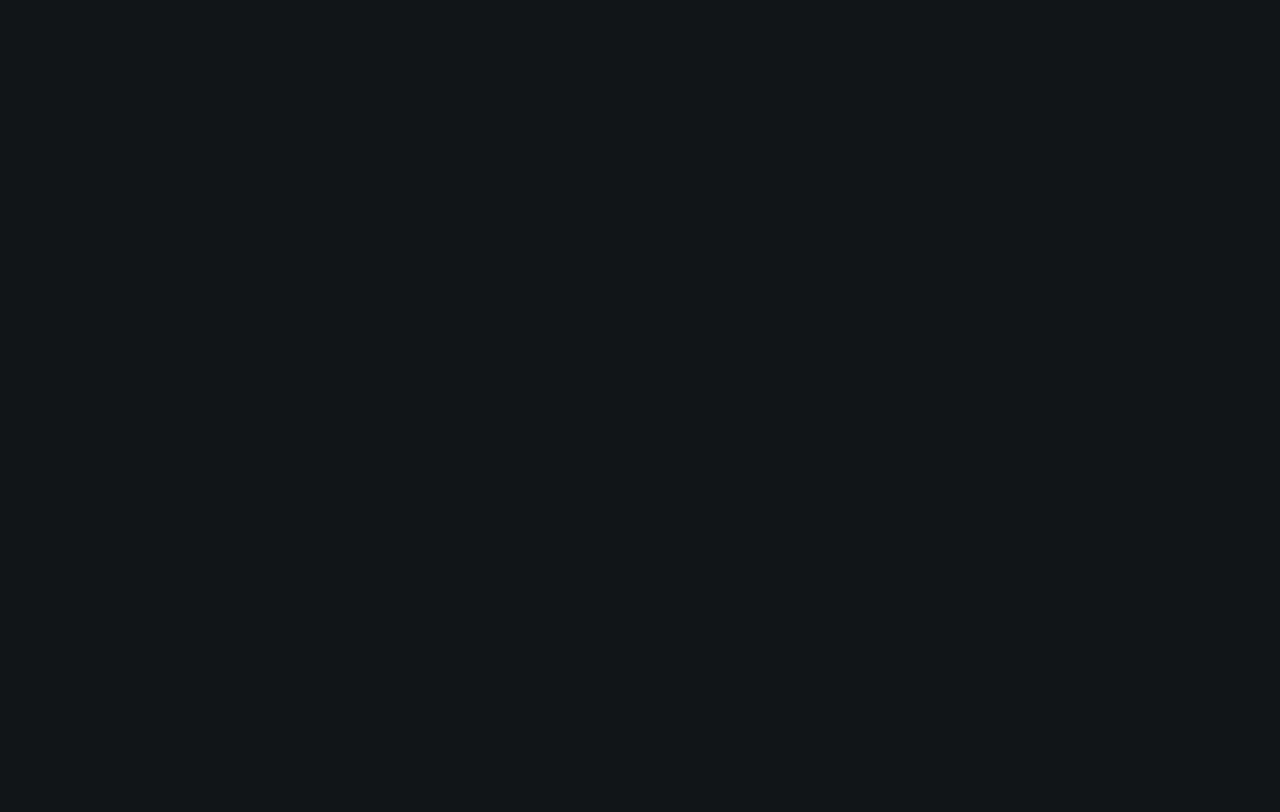
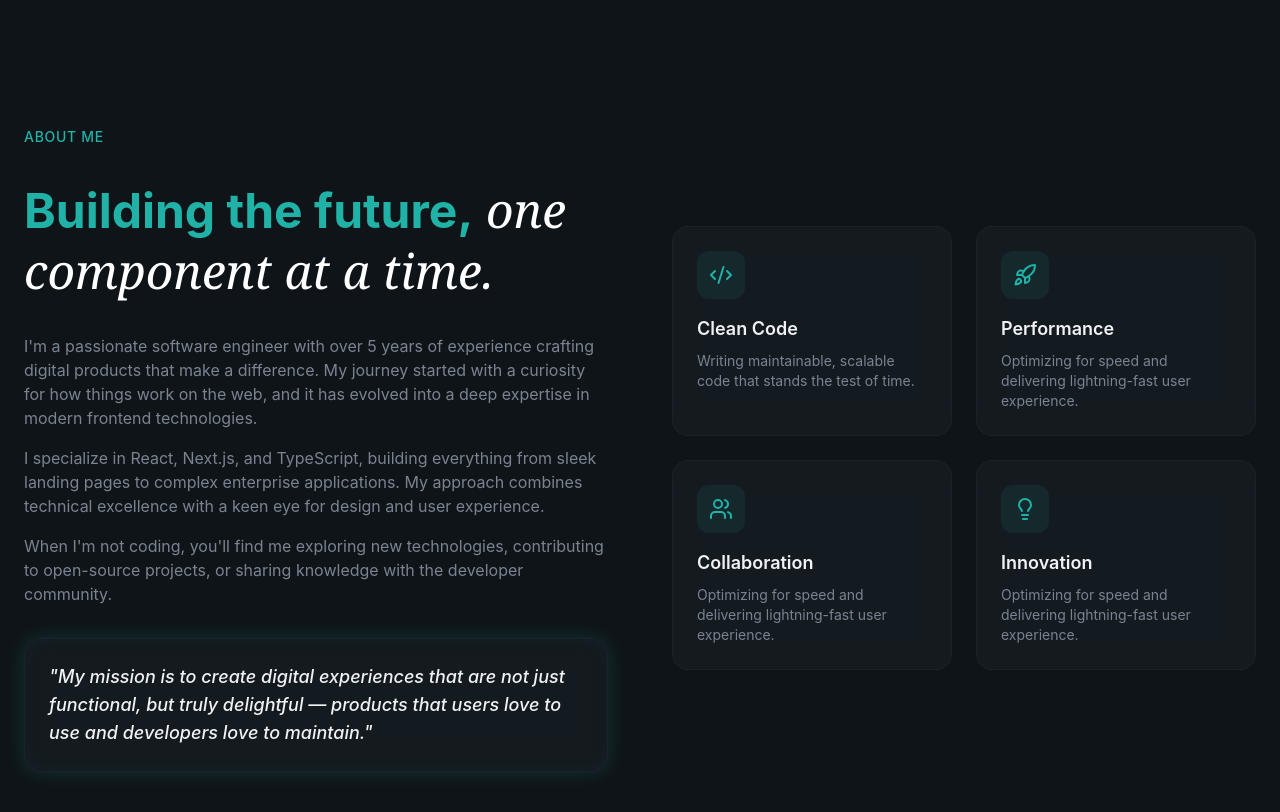
Before and after one commit to neozeph/personal-portfolio, a React (Vite) app: page / in a window 1280 px wide. Shown: the part 1100-1912 px from the top of the page. Before the commit the page ends 1096 px from the top, so only its background shows below. Built offline with nearby package versions, Linux system fonts and the light colour scheme.

Commit message:
Add profile photo image to public directory

```diff
--- a/src/layout/Navbar.jsx
+++ b/src/layout/Navbar.jsx
@@ -72,13 +72,14 @@
               <a
                 href={link.href}
                 key={index}
+                onClick={() => setIsMobileMenuOpen(false)}
                 className="text-lg text-muted-foreground hover:text-foreground py-2"
               >
                 {link.label}
               </a>
             ))}
 
-            <Button>Contact Me</Button>
+            <Button onClick={() => setIsMobileMenuOpen(false)}>Contact Me</Button>
           </div>
         </div>
       )}
--- a/src/sections/About.jsx
+++ b/src/sections/About.jsx
@@ -1,3 +1,98 @@
+import { Code2, Lightbulb, Rocket, Users } from "lucide-react";
+
+const highlights = [
+  {
+    icon: Code2,
+    title: "Clean Code",
+    description:
+      "Writing maintainable, scalable code that stands the test of time.",
+  },
+  {
+    icon: Rocket,
+    title: "Performance",
+    description:
+      "Optimizing for speed and delivering lightning-fast user experience.",
+  },
+  {
+    icon: Users,
+    title: "Collaboration",
+    description:
+      "Optimizing for speed and delivering lightning-fast user experience.",
+  },
+  {
+    icon: Lightbulb,
+    title: "Innovation",
+    description:
+      "Optimizing for speed and delivering lightning-fast user experience.",
+  },
+];
+
 export const About = () => {
-    return <section></section>;
-}
+  return (
+    <section id="about" className="py-32 relative overflow-hidden">
+      <div className="container mx-auto px-6 relative z-10">
+        <div className="grid lg:grid-cols-2 gap-16 items-center">
+          {/* Left column */}
+          <div className="space-y-8">
+            <div className="animate-fade-in">
+              <span className="text-secondary-foreground text-sm font-medium tracking-wider uppercase">About ME</span>
+            </div>
+
+            <h2 className="text-4xl md:text-5xl font-bold leading-tight animate-fade-in animation-delay-100 text-secondary-foreground">
+              Building the future,
+              <span className="font-serif italic font-normal text-white"> one component at a time.</span>
+            </h2>
+
+            <div className="space-y-4 text-muted-foreground animate-fade-in animation-delay-200">
+              <p>
+                I'm a passionate software engineer with over 5 years of
+                experience crafting digital products that make a difference. My
+                journey started with a curiosity for how things work on the web,
+                and it has evolved into a deep expertise in modern frontend
+                technologies.
+              </p>
+              <p>
+                I specialize in React, Next.js, and TypeScript, building
+                everything from sleek landing pages to complex enterprise
+                applications. My approach combines technical excellence with a
+                keen eye for design and user experience.
+              </p>
+              <p>
+                When I'm not coding, you'll find me exploring new technologies,
+                contributing to open-source projects, or sharing knowledge with
+                the developer community.
+              </p>
+            </div>
+
+             <div className="glass rounded-2xl p-6 glow-border animate-fade-in animation-delay-300">
+              <p className="text-lg font-medium italic text-foreground">
+                "My mission is to create digital experiences that are not just
+                functional, but truly delightful — products that users love to
+                use and developers love to maintain."
+              </p>
+            </div>
+          </div>
+
+                    {/* Right Column - Hilights */}
+          <div className="grid sm:grid-cols-2 gap-6">
+            {highlights.map((item, idx) => (
+              <div
+                key={idx}
+                className="glass p-6 rounded-2xl animate-fade-in"
+                style={{ animationDelay: `${(idx + 1) * 100}ms` }}
+              >
+                <div className="w-12 h-12 rounded-xl bg-primary/10 flex items-center justify-center mb-4 hover:bg-primary/20">
+                  <item.icon className="w-6 h-6 text-primary" />
+                </div>
+                <h3 className="text-lg font-semibold mb-2">{item.title}</h3>
+                <p className="text-sm text-muted-foreground">
+                  {item.description}
+                </p>
+              </div>
+            ))}
+          </div>
+        </div>
+      </div>
+    </section>
+  );
+};
--- a/src/sections/Hero.jsx
+++ b/src/sections/Hero.jsx
@@ -138,7 +138,7 @@
               />
               <div className=" relative glass rounded-3xl p-3 glow-border">
                 <img
-                  src="/profile-photo.jpg"
+                  src="/profile-photo.png"
                   alt="Josef Alanrey"
                   className="w-full aspect-[4/5] object-cover rounded-2xl"
                 />
```
Also changed, not shown: public/profile-photo-1.jpg (renamed from public/profile-photo.jpg), 1 other file (tests, documents, lock files or other folders).
